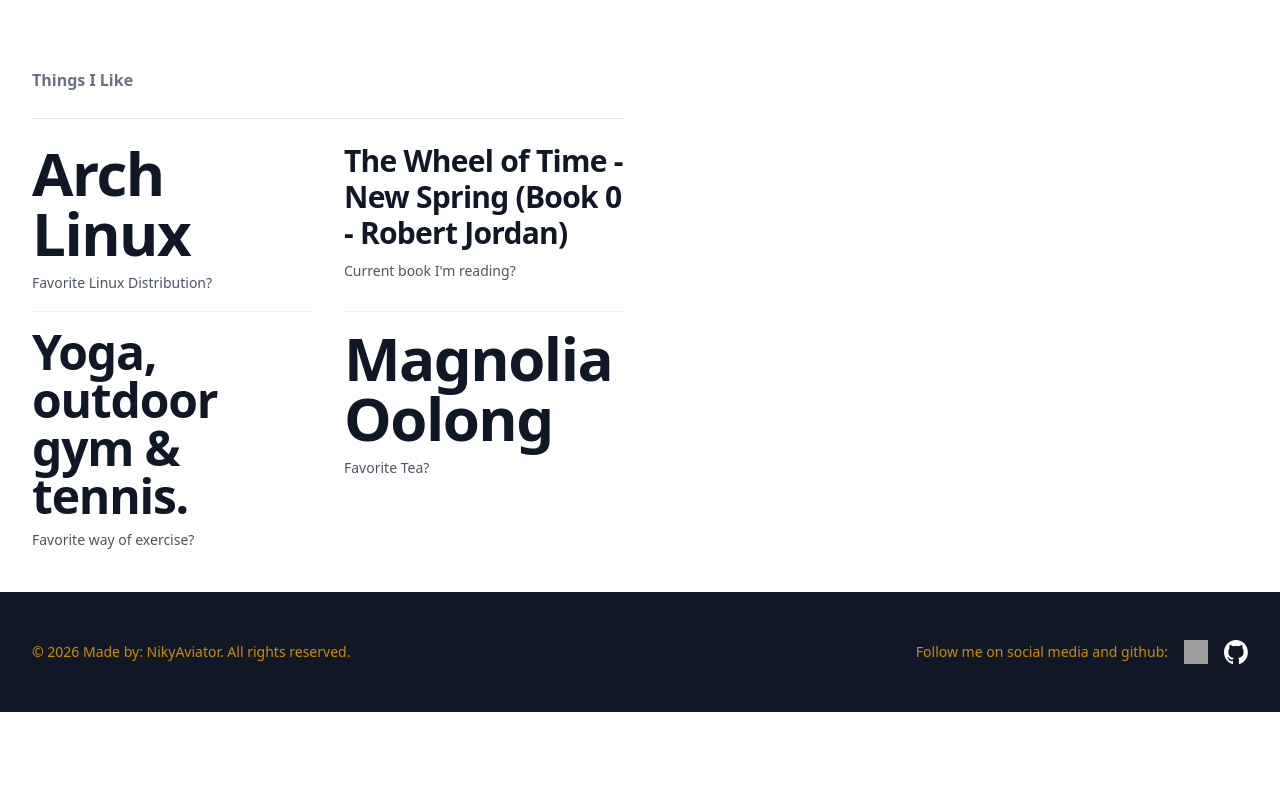
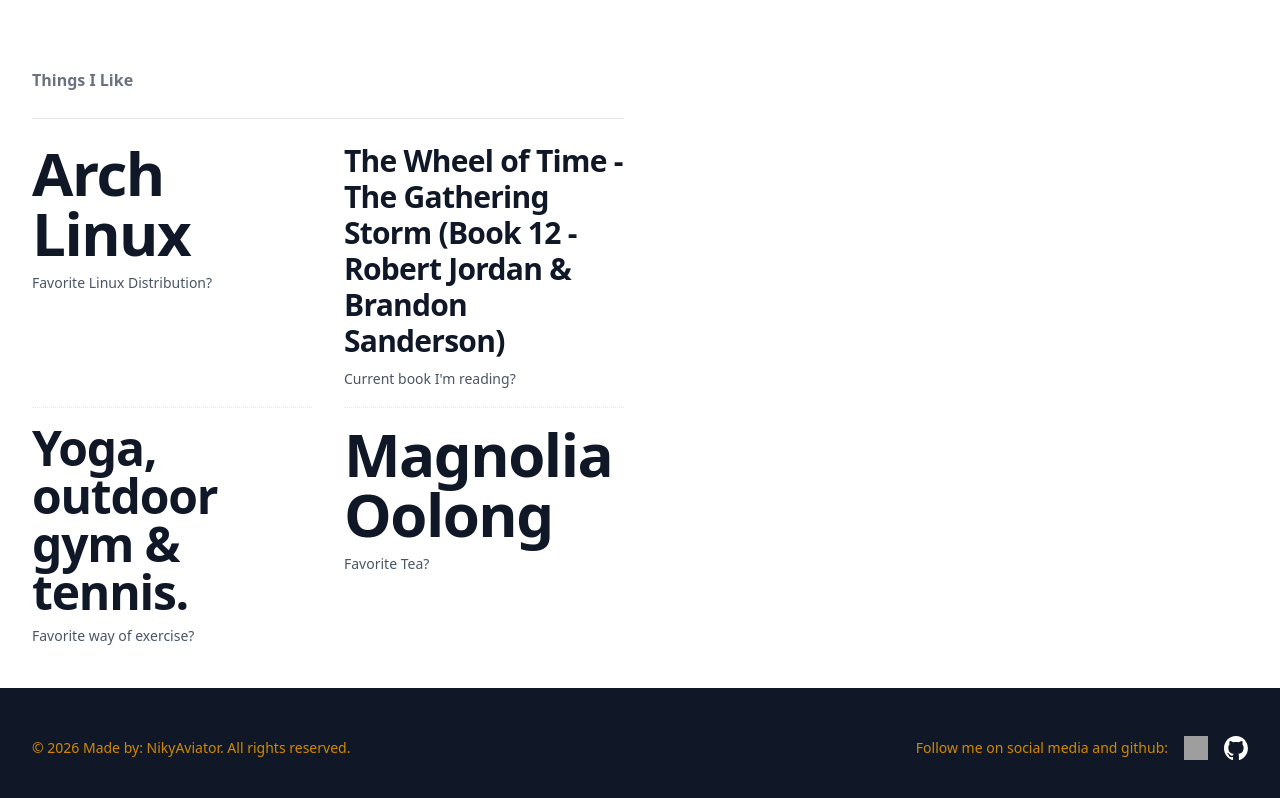
Before and after one commit to NikyAviator/nikolai-kocev-v2, a React (Vite) app in the folder frontend/: page / in a window 1280 px wide. Shown: the part 1909-2707 px from the top of the page. Before the commit the page ends 2621 px from the top, so only its background shows below. Built offline with nearby package versions, Linux system fonts and the light colour scheme; grey boxes are pictures that could not be loaded.

Commit message:
u book and npm packages

```diff
--- a/frontend/src/Components/sections/AboutMeSec.jsx
+++ b/frontend/src/Components/sections/AboutMeSec.jsx
@@ -136,7 +136,8 @@ export default function AboutMeSec() {
                 </dt>
                 <dd className="order-first text-3xl font-semibold tracking-tight text-gray-900 dark:text-white">
                   <span>
-                    The Wheel of Time - New Spring (Book 0 - Robert Jordan)
+                    The Wheel of Time - The Gathering Storm (Book 12 - Robert
+                    Jordan & Brandon Sanderson)
                   </span>
                 </dd>
               </div>
```
Also changed, not shown: 1 other file (tests, documents, lock files or other folders).
